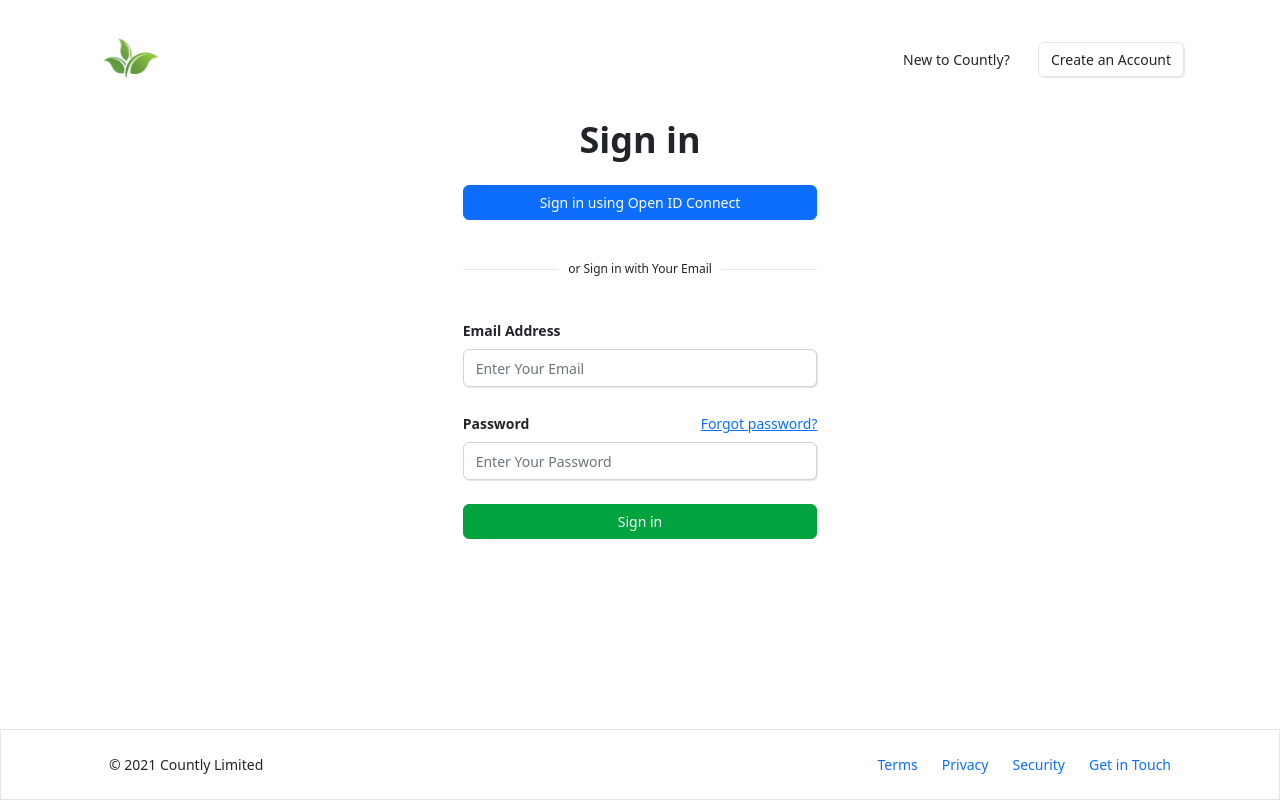
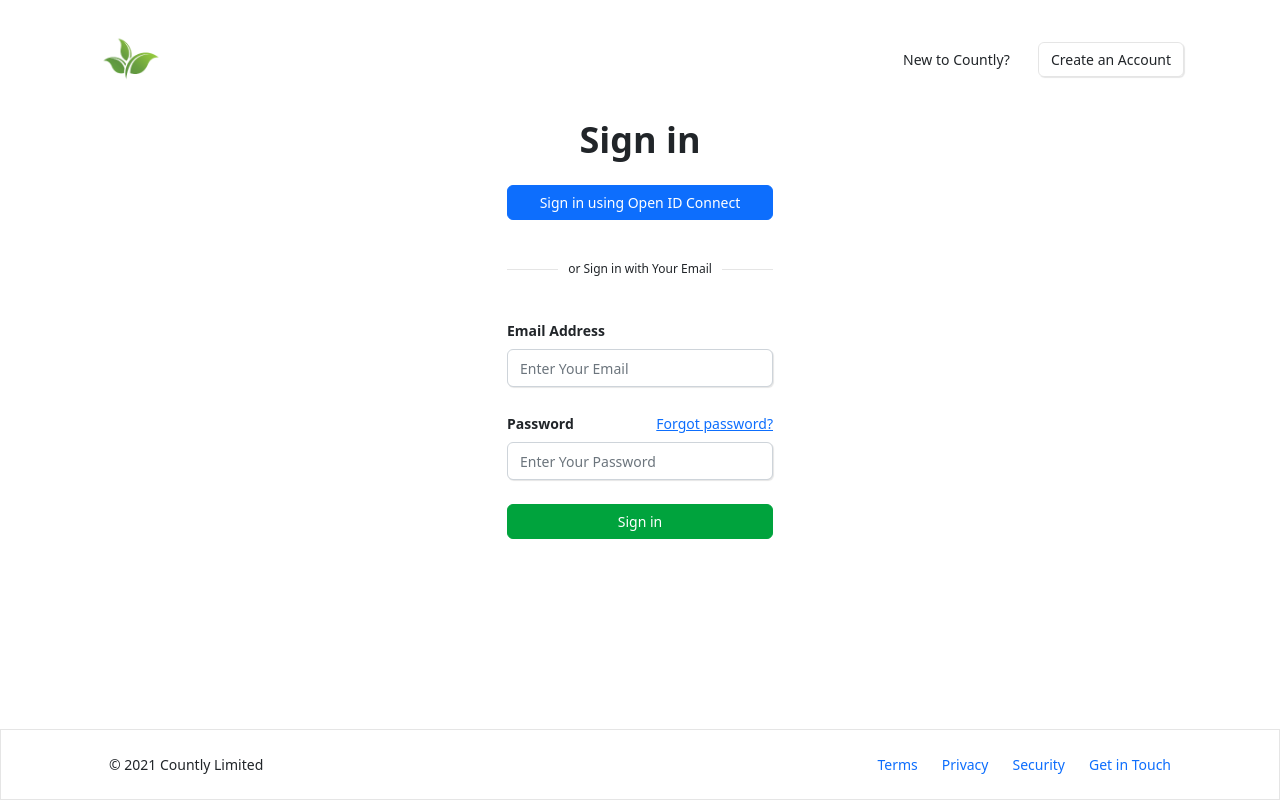
Before and after one commit to metardn/Dylon, an Angular app: page /login in a window 1280 px wide. Built offline with nearby package versions, Linux system fonts and the light colour scheme.

Commit message:
update login page

```diff
--- a/src/app/login/login.component.html
+++ b/src/app/login/login.component.html
@@ -2,7 +2,7 @@
   <div class="container-fluid mb-5">
     <div class="mt-2 mt-sm-4 mx-md-5 mb-0 px-4 px-sm-5">
       <div class="row">
-        <div class="col-md-2 p-0 d-flex justify-content-center justify-content-sm-start">
+        <div class="col-md-2 p-0 d-flex justify-content-center justify-content-md-start">
           <img [src]="logo" class="logo">
         </div>
         <div class="col p-0 d-flex align-items-center justify-content-center justify-content-md-end my-3 my-md-0">
@@ -14,10 +14,10 @@
       </div>
 
       <div class="d-flex justify-content-center">
-        <div class="col-12 col-sm-12 col-md-6 col-lg-4 col-xl-4">
+        <div class="col-12 col-sm-12 col-md-5 col-lg-4 col-xl-3">
           <h1 class="text-center mt-4">Sign in</h1>
           <div class="d-grid mb-4 mt-4">
-            <button class="btn btn-primary">Sign in using Open ID Connect</button>
+            <button class="btn btn-primary space-nowrap">Sign in using Open ID Connect</button>
           </div>
           <p class="my-5"><span>or Sign in with Your Email</span></p>
           <form>
@@ -47,7 +47,7 @@
   <div class="container-fluid">
 
   </div>
-  <footer class="mt-5 mt-xl-auto py-4">
+  <footer class="mt-auto py-4">
     <div class="container-fluid">
       <div class="mx-md-5 px-4 px-sm-5">
         <div class="row">
```
